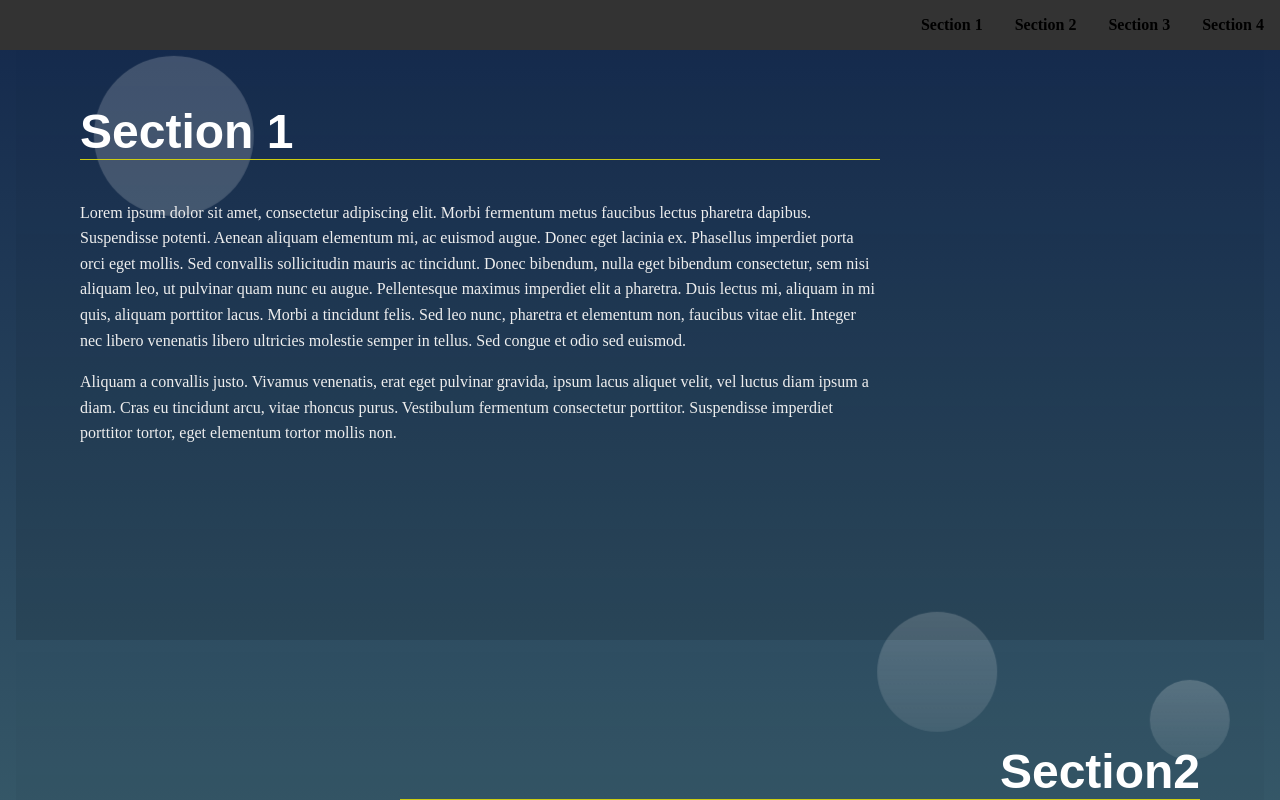
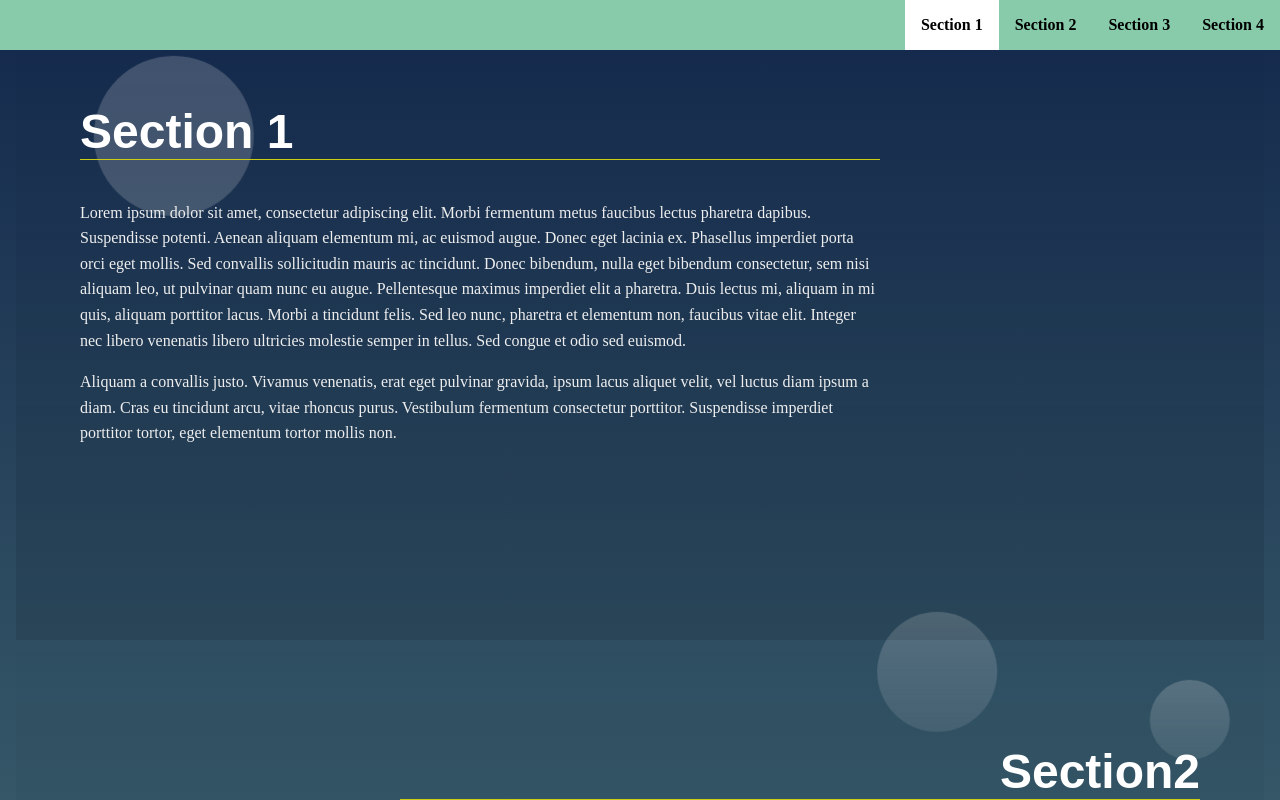
Before and after one commit to waglepuja/Udacity_2, a plain HTML site: page index.html in a window 1280 px wide. Both pictures are taken after a click on the item "Section 1". Shown: the part 465-1265 px from the top of the page. Drawn offline with Linux system fonts and the light colour scheme.

Commit message:
Active navbar

```diff
--- a/css/style.css
+++ b/css/style.css
@@ -93,11 +93,13 @@ section {
 }
 
 .link__active{
-    background: #333;
+    background:#fff;
     color: #fff;
     transition: ease 0.3s all;
-    text-decoration: underline;
 }
+
+
+
 
 /* .menu__link{
     background: red;
--- a/js/app.js
+++ b/js/app.js
@@ -83,7 +83,6 @@ function scrollToClick(event) {
         event.preventDefault()
         //e.target.dataset["section"] = to fetch the section id which to scroll
         const clicked = document.querySelector('#' + event.target.dataset["section"]);
-
         // another way to write this line
         // const clicked = document.querySelector(`#${e.target.dataset["section"]}`);
         clicked.scrollIntoView({
@@ -93,7 +92,7 @@ function scrollToClick(event) {
         });
 
         // active navbar when clicked on the link
-        const highlight = document.getElementById("navbar__list")
+        const highlight = document.querySelector("li")
         if (isInViewport) {
             highlight.classList.add("link__active");
         } else {
@@ -114,7 +113,6 @@ buildNavBar();
 
 // Scroll to section on link click
 
-
 // // Set sections as active
 
 document.addEventListener('scroll', function(){
```
